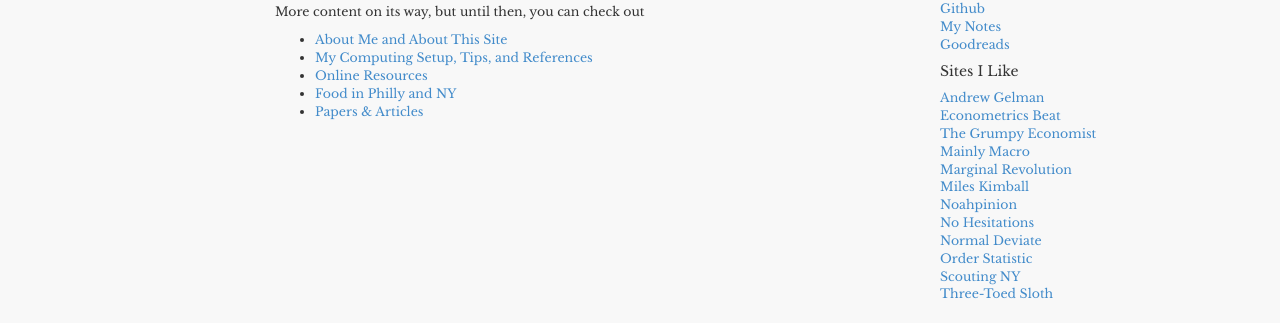
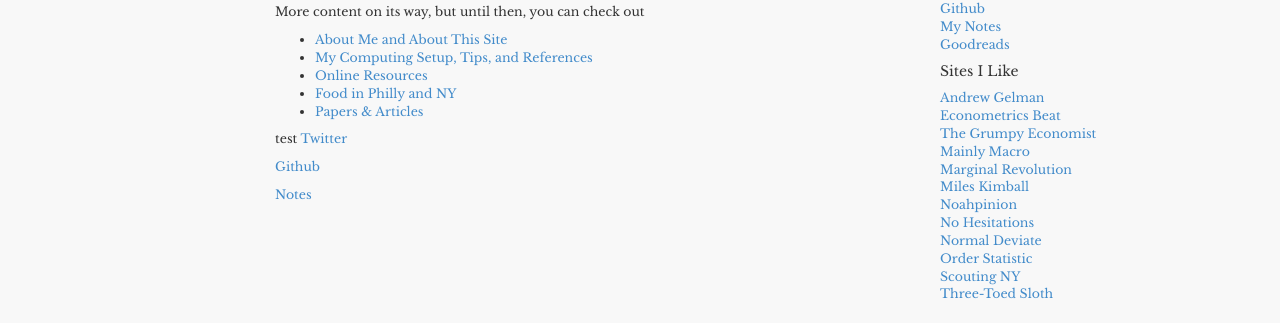
Before and after one commit to MattCocci/MattCocci.github.io, a Jekyll site: the page built from index.md, in a window 1280 px wide. Shown: the part 113-436 px from the top of the page. Built offline with Jekyll 4.4.1, drawn with Linux system fonts in a browser that asks for light colours; nearby versions of some CDN libraries.

Commit message:
Testing centralization of links in _config.yml

```diff
--- a/_config.yml
+++ b/_config.yml
@@ -11,3 +11,9 @@ baseurl:        /
 encoding:       UTF-8
 layout:         default
 markdown:       kramdown
+
+# My sites
+Twitter:    http://twitter.com/MattCocci
+Github:     http://github.com/MattCocci
+Notes:      http://github.com/MattCocci/Notes
+Goodreads:  https://www.goodreads.com/user/show/18990627-matthew-cocci
--- /dev/null
+++ b/_includes/insert_link.html
@@ -0,0 +1 @@
+<a href="site.{{ include.param }}" target="_blank">{{ include.param }}</a>
--- a/index.md
+++ b/index.md
@@ -11,3 +11,8 @@ More content on its way, but until then, you can check out
 * [Online Resources](/online_resources.html)
 * [Food in Philly and NY](/food.html)
 * [Papers & Articles](/papers_articles.html)
+
+test
+{% include insert_link.html param="Twitter" %}
+{% include insert_link.html param="Github" %}
+{% include insert_link.html param="Notes" %}
```
